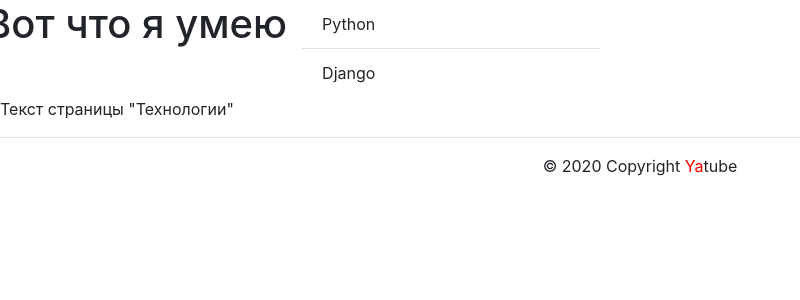
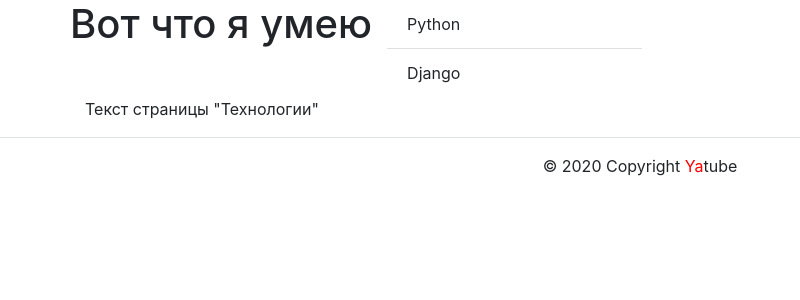
Before and after one commit to Belinskii1/hw05_final, a Django app: template yatube/templates/about/tech.html in a window 1280 px wide. Shown: the part 56-356 px from the top of the page, without its empty margins (0-800 px from the left). Run offline with Django 3.2, Linux system fonts and the light colour scheme; the template is opened without the code that fills it: most values are stand-ins (such as "Sample title", 1, 10 or a date in 2020); some libraries are stand-ins or nearby versions.

Commit message:
about templates

```diff
--- a/yatube/templates/about/author.html
+++ b/yatube/templates/about/author.html
@@ -1,7 +1,7 @@
-<!-- templates/about/author.html -->
 {% extends "base.html" %}
 {% block title %}Об авторе проекта{% endblock %}
 {% block content %}
+<div class="container">
 <h1>Привет, я автор</h1>
 <p>
   Тут я размещу информацию о себе используя свои умения верстать.
--- a/yatube/templates/about/tech.html
+++ b/yatube/templates/about/tech.html
@@ -1,6 +1,7 @@
 {% extends "base.html" %}
 {% block title %}Технологии{% endblock %}
 {% block content %}
+<div class="container">
 <div class="row">
   <h1>Вот что я умею</h1>
   <aside class="col-12 col-md-3">
```
